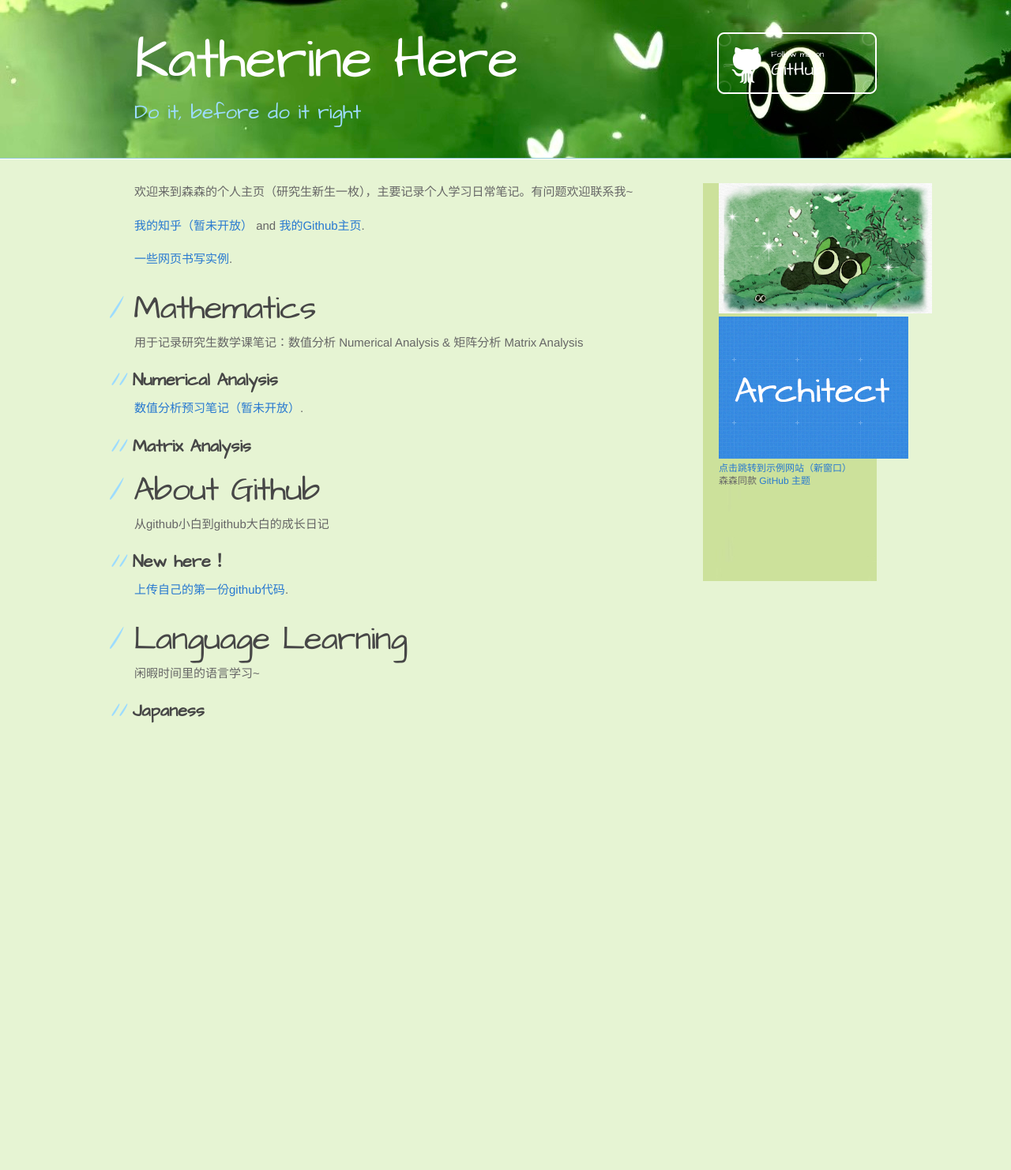
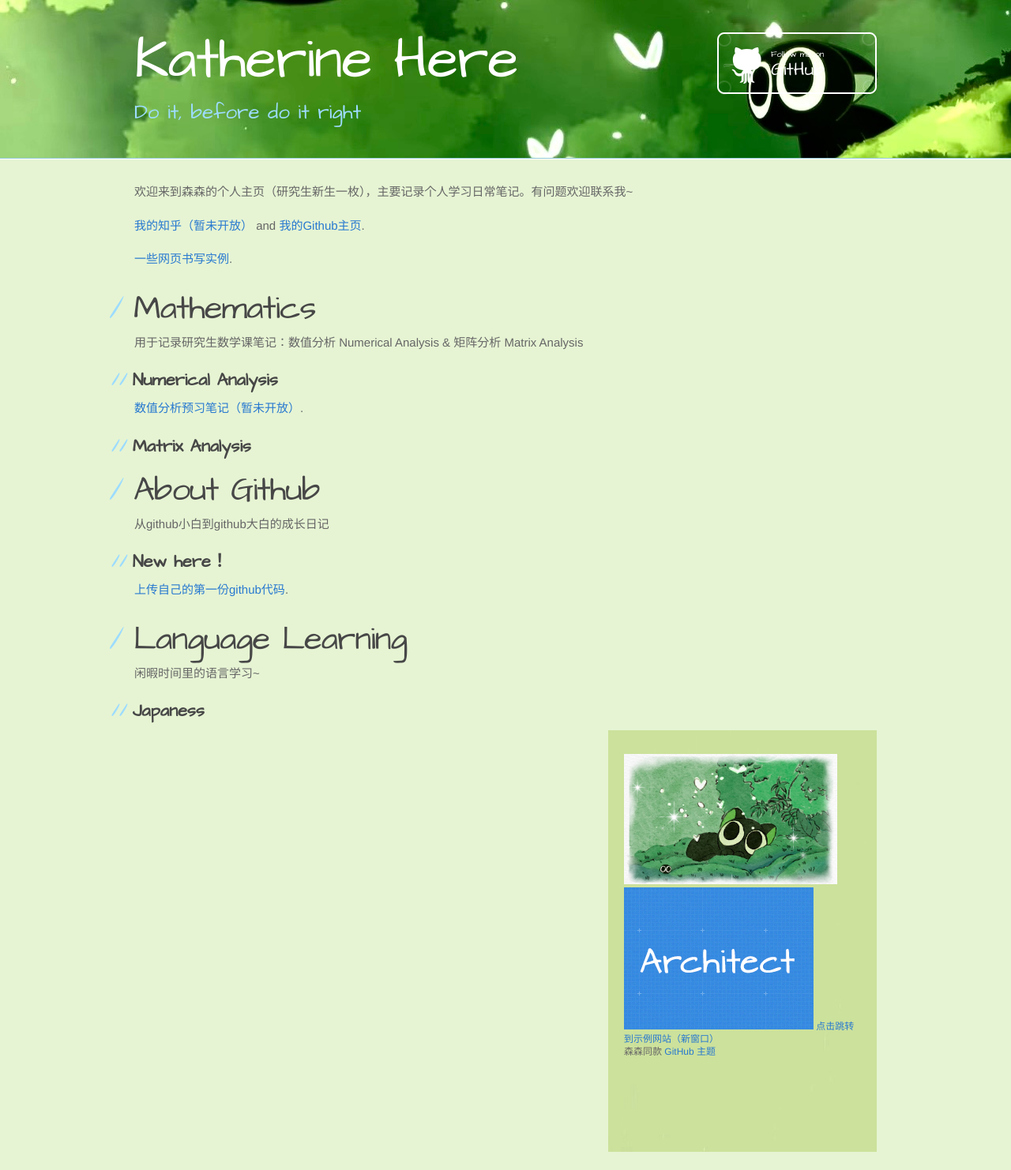
Before and after one commit to Katherine-Kkk/Katherine-Kkk.github.io, a Jekyll site: the page built from index.md, in a window 1280 px wide. Shown: the whole page at 79% size. Built offline with Jekyll 4.4.1, drawn with Linux system fonts in a browser that asks for light colours; before the commit the page ends 948 px from its top, so only the background shows below that.

Commit message:
Update jekyll-theme-architect.scss

```diff
--- a/_sass/jekyll-theme-architect.scss
+++ b/_sass/jekyll-theme-architect.scss
@@ -75,9 +75,11 @@ header h2 {
 
 aside#sidebar {
   float: right;
-  width: 200px;
+  width: 300px;
   min-height: 504px;
   padding-left: 20px;
+  padding-top: 30px;
+  padding-right: 20px;
   font-size: 12px;
   line-height: 1.3;
   background: transparent url(../CatSide.jpg) 0 0 repeat;
```
